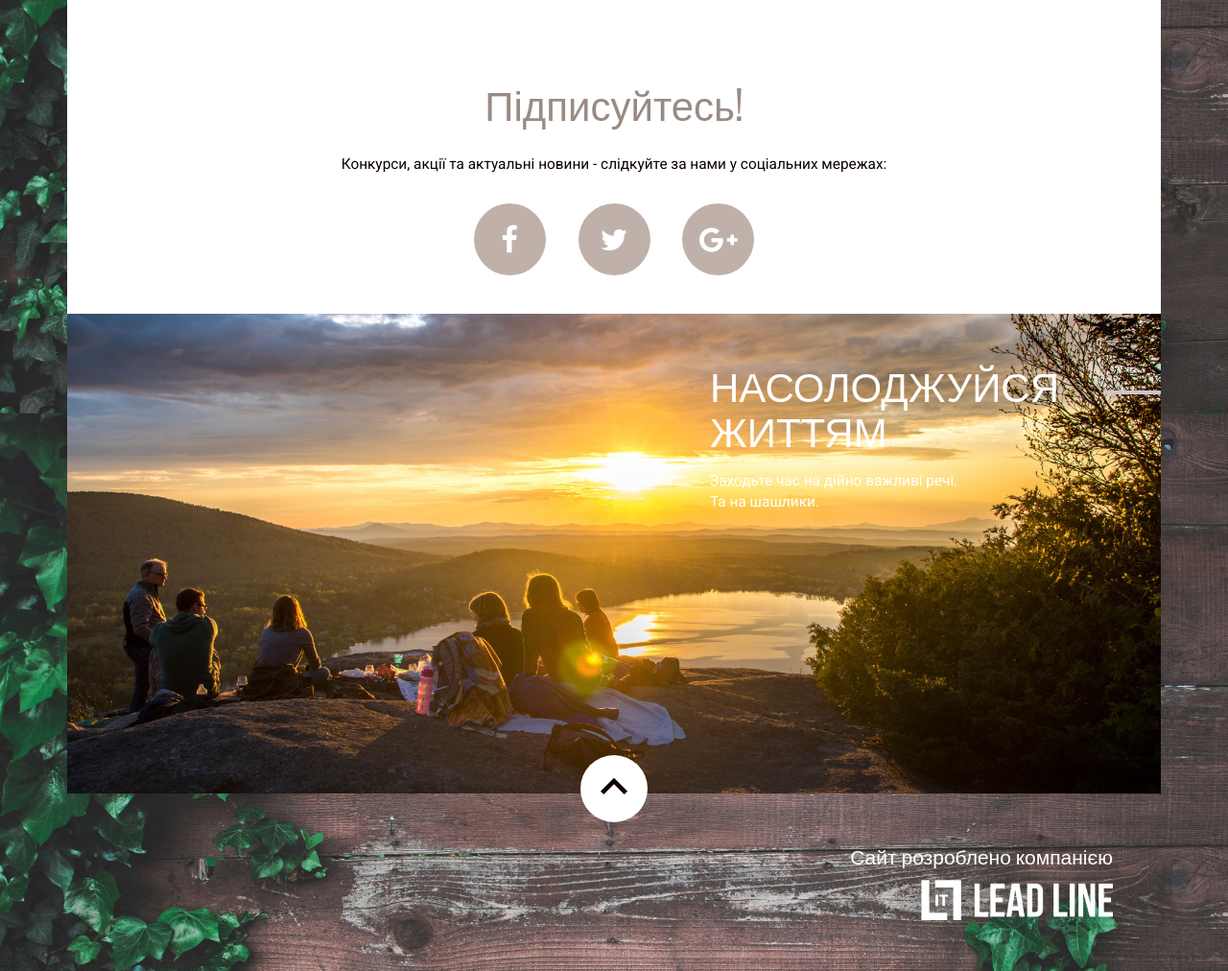
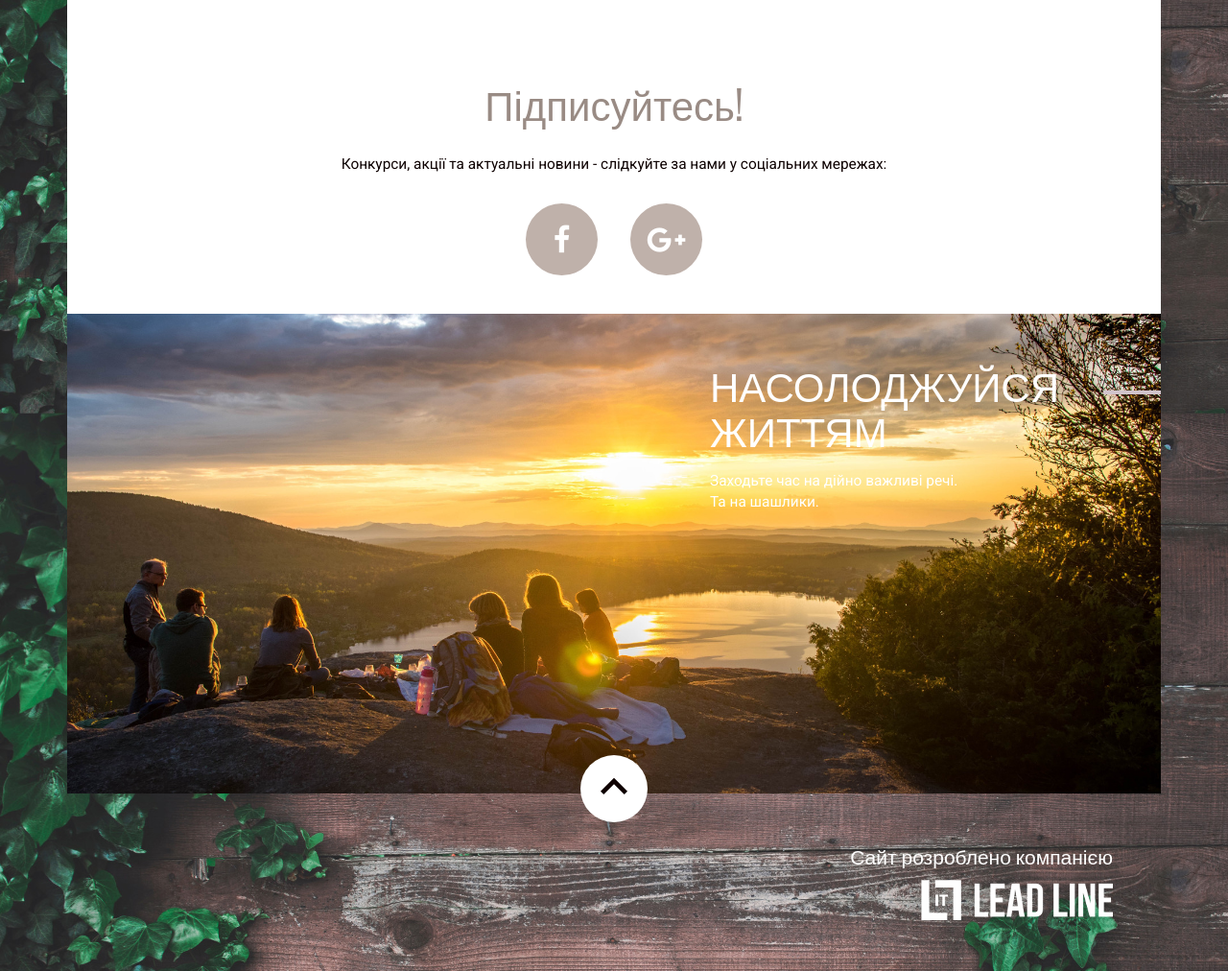
Before and after one commit to andrew-georgica/barbecue_website, a plain HTML site: page index.html in a window 1280 px wide. Shown: the part 6396-7408 px from the top of the page at 96% size. Drawn offline with nearby package versions, Linux system fonts and the light colour scheme; some packages are replaced by stand-ins of ours; no server answers.

Commit message:
Delette Twitter social icon

```diff
--- a/index.html
+++ b/index.html
@@ -495,9 +495,6 @@
             <i class="fa fa-facebook" aria-hidden="true"></i>
           </a>
           <a href="">
-            <i class="fa fa-twitter" aria-hidden="true"></i>
-          </a>
-          <a href="">
             <i class="fa fa-google-plus" aria-hidden="true"></i>
           </a>
         </article>
```
